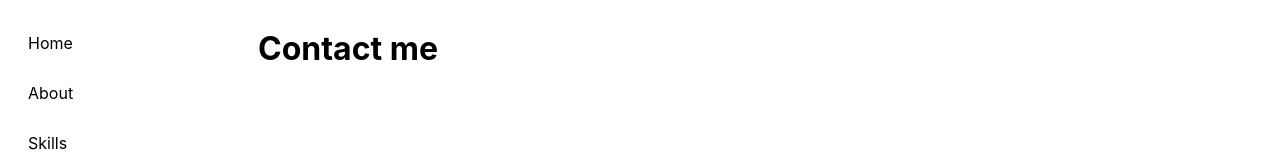
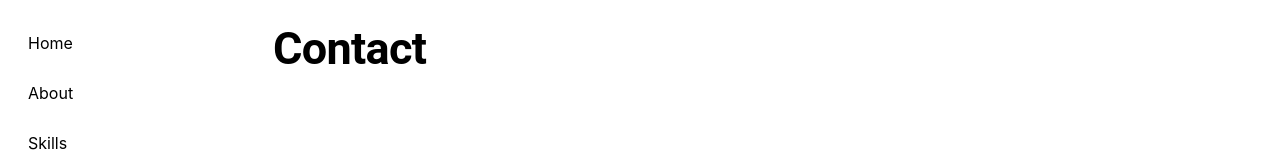
Before and after one commit to armanddevelop/resume-app-ts, a React (Vite) app: page /contactme in a window 1280 px wide. Shown: the top 160 px of the page. Built offline with nearby package versions, Linux system fonts and the light colour scheme.

Commit message:
add fade in mixin

```diff
--- a/package.json
+++ b/package.json
@@ -14,6 +14,7 @@
     "@emotion/styled": "^11.11.0",
     "@mui/icons-material": "^5.14.11",
     "@mui/material": "^5.14.9",
+    "formik": "^2.4.5",
     "react": "^18.2.0",
     "react-dom": "^18.2.0",
     "react-icons": "^4.12.0",
--- /dev/null
+++ b/scss/_formStyles.scss
@@ -0,0 +1,3 @@
+.container_form {
+  padding: 15px;
+}
--- a/scss/_mainStyles.scss
+++ b/scss/_mainStyles.scss
@@ -24,17 +24,19 @@ body {
     margin: 0px;
     padding: 0px;
   }
-  img {
-    animation: fadeInAnimation ease 2s;
-    animation-iteration-count: 1;
-    animation-fill-mode: forwards;
-    @keyframes fadeInAnimation {
-      0% {
-        opacity: 0;
-      }
-      100% {
-        opacity: 1;
-      }
-    }
+  .skills-content {
+    @include fadeInUtil;
+  }
+  .container_home {
+    @include fadeInUtil;
+  }
+  .about-content {
+    @include fadeInUtil;
+  }
+  .resume-content {
+    @include fadeInUtil;
+  }
+  .container_form {
+    @include fadeInUtil;
   }
 }
--- a/scss/main.scss
+++ b/scss/main.scss
@@ -1,5 +1,7 @@
 //Variables
-@import "variables/variables.scss";
+@import "variables/variables";
+//mixins
+@import "mixins/utils";
 //components Styles
 @import "aboutStyles";
 @import "mainStyles";
@@ -8,3 +10,4 @@
 @import "footerStyles";
 @import "resumeStyles";
 @import "skillsStyles";
+@import "formStyles";
--- /dev/null
+++ b/scss/mixins/_utils.scss
@@ -0,0 +1,13 @@
+@mixin fadeInUtil {
+  animation: fadeInAnimation ease 2s;
+  animation-iteration-count: 1;
+  animation-fill-mode: forwards;
+  @keyframes fadeInAnimation {
+    0% {
+      opacity: 0;
+    }
+    100% {
+      opacity: 1;
+    }
+  }
+}
--- a/src/App.tsx
+++ b/src/App.tsx
@@ -2,8 +2,7 @@ import { BrowserRouter } from "react-router-dom";
 import { MainComponent } from "./Components/MainComponent";
 import { ContextApp } from "./Context/ContextApp";
 import { ContextTypeApp } from "./@types/@types.App";
-import { HomeFragment } from "./Components/Fragments/HomeFragment";
-import { AboutFragment } from "./Components/Fragments/AboutFragment";
+import { HomeFragment, AboutFragment } from "./Components";
 import {
   footerIcons,
   routes,
--- /dev/null
+++ b/src/Components/Form/Form.tsx
@@ -0,0 +1,3 @@
+export const Form = (): JSX.Element => {
+  return <></>;
+};
--- /dev/null
+++ b/src/Components/index.ts
@@ -0,0 +1,2 @@
+export { AboutFragment } from "./Fragments/AboutFragment";
+export { HomeFragment } from "./Fragments/HomeFragment";
--- a/src/Pages/Contact/Contact.tsx
+++ b/src/Pages/Contact/Contact.tsx
@@ -1,3 +1,12 @@
+import { Box, Typography } from "@mui/material";
+
 export const Contact = (): JSX.Element => {
-  return <h1>Contact me</h1>;
+  return (
+    <Box className="container_form">
+      <Typography variant="h1" className="title">
+        Contact
+      </Typography>
+      <div></div>
+    </Box>
+  );
 };
```
Also changed, not shown: 1 other file (tests, documents, lock files or other folders).
